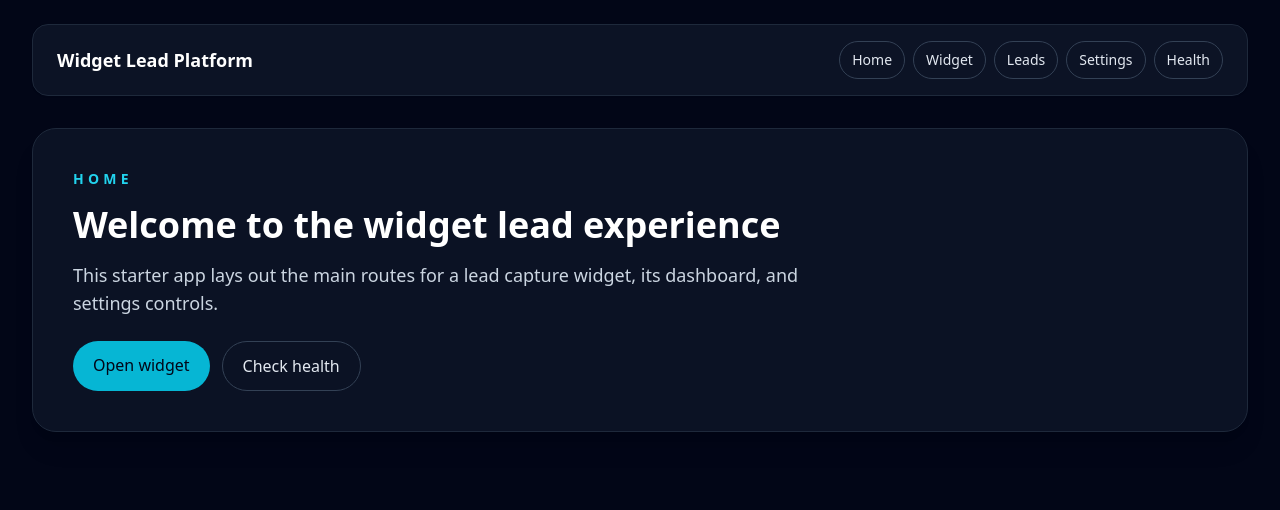
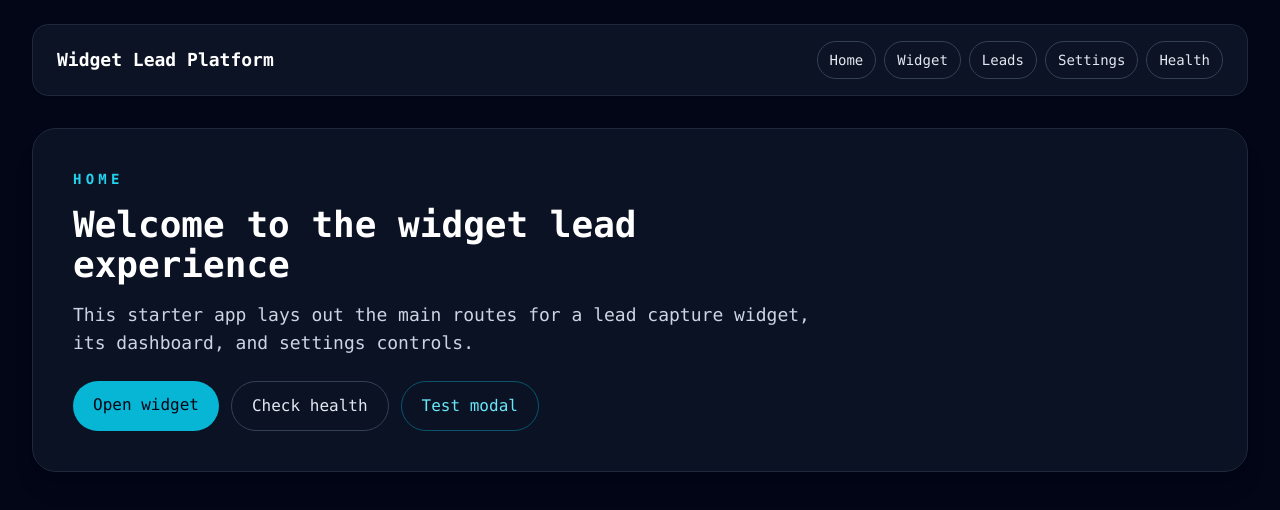
Before and after one commit to P-Henrique2/Lead-Generation-Widget, a Next.js app: page / in a window 1280 px wide. Shown: the top 510 px of the page. Built offline with nearby package versions, Linux system fonts and the light colour scheme.

Commit message:
chore: apply shadcn font tokens, add modal playground link to home

```diff
--- a/src/app/layout.tsx
+++ b/src/app/layout.tsx
@@ -1,6 +1,10 @@
 import type { Metadata } from 'next';
 import './globals.css';
 import { Navigation } from '@/components/navigation';
+import { JetBrains_Mono } from "next/font/google";
+import { cn } from "@/lib/utils";
+
+const jetbrainsMono = JetBrains_Mono({subsets:['latin'],variable:'--font-mono'});
 
 export const metadata: Metadata = {
   title: 'Widget Lead Platform',
@@ -9,7 +13,7 @@ export const metadata: Metadata = {
 
 export default function RootLayout({ children }: { children: React.ReactNode }) {
   return (
-    <html lang="en">
+    <html lang="en" className={cn("font-mono", jetbrainsMono.variable)}>
       <body>
         <div className="mx-auto flex min-h-screen max-w-7xl flex-col px-4 py-6 sm:px-6 lg:px-8">
           <Navigation />
--- a/src/app/page.tsx
+++ b/src/app/page.tsx
@@ -16,6 +16,9 @@ export default function HomePage() {
           <Link href="/health" className="rounded-full border border-slate-700 px-5 py-3 font-medium text-slate-200">
             Check health
           </Link>
+          <Link href="/playground/modal" className="rounded-full border border-cyan-500/40 px-5 py-3 font-medium text-cyan-300">
+            Test modal
+          </Link>
         </div>
       </div>
     </section>
```
